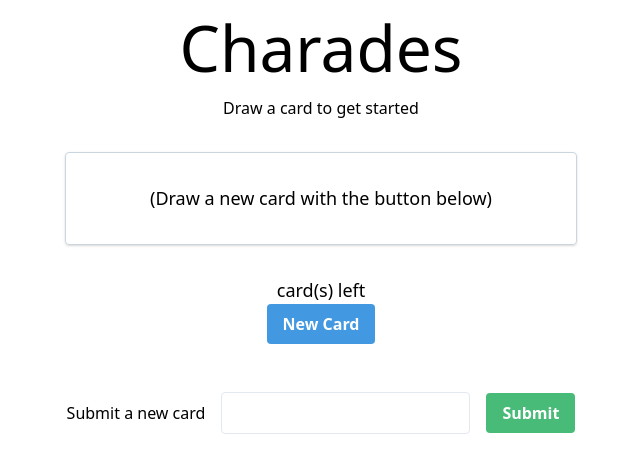
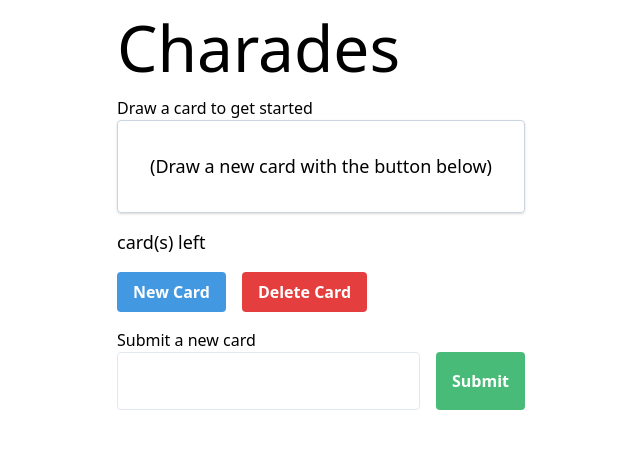
Before and after one commit to smmaci/charades, a Next.js app: page / in a window 1280 px wide. Shown: the top 472 px of the page, without its empty margins (319-959 px from the left). Built offline with nearby package versions, Linux system fonts and the light colour scheme.

Commit message:
UI fixes, cards now no longer deleted on GET, added DELETE handler, status message on successful submission

```diff
--- a/pages/api/card.js
+++ b/pages/api/card.js
@@ -12,35 +12,24 @@ const randomkeyAsync = promisify(client.randomkey).bind(client)
 const dbsizeAsync = promisify(client.dbsize).bind(client)
 const getAsync = promisify(client.get).bind(client)
 const authAsync = promisify(client.auth).bind(client)
+const delAsync = promisify(client.del).bind(client)
 
 
 export default async (req, res) => {
+  process.env.REDIS_AUTH_REQ !== 'false' && await authAsync(process.env.REDIS_AUTH)
+
   if(req.method === 'GET') {
-    if(process.env.REDIS_AUTH_REQ !== 'false') {
-      const auth = await authAsync(process.env.REDIS_AUTH)
-    }
     const randomkey = await randomkeyAsync()
     const value = await getAsync(randomkey)
     const remainingCards = await dbsizeAsync()
 
-    client.del(randomkey, (redis_err, redis_res) => {
-      if (redis_err) {
-        console.error(`Error deleting card with id ${randomkey}, value ${value}`)
-      } else {
-        console.log(`Deleted card id ${randomkey} with value ${value}:: ${redis_res}`)
-      }
+    res.status(200).json({
+      card: { text: value, id: randomkey },
+      remainingCards
     })
 
-    res.status(200).json({
-      card: { text: value },
-      remainingCards
-    })
   } else if(req.method === 'POST') {
     const newCardValue = JSON.parse(req.body).newCard
-
-    if(process.env.REDIS_AUTH_REQ !== 'false') {
-      const auth = await authAsync(process.env.REDIS_AUTH)
-    }
 
     client.set(uuidv4(), newCardValue, (redis_err, redis_res) => {
       if(redis_err) {
@@ -49,8 +38,16 @@ export default async (req, res) => {
         res.status(500).json({ status: 'failed'})
       } else {
         console.log(`Added card ${newCardValue}`)
-        res.status(200).json({ submitted: redis_res })
+        res.status(202).json({ submitted: redis_res })
       }
     })
+
+  } else if(req.method === 'DELETE') {
+    const id = JSON.parse(req.body).id
+    await delAsync(id)
+    const remainingCards = await dbsizeAsync()
+
+    res.status(200).json({ remainingCards })
+    console.log(`Deleted card id ${id}`)
   }
 }
--- a/pages/index.js
+++ b/pages/index.js
@@ -4,13 +4,13 @@ import CardSubmission from '../src/components/CardSubmission'
 
 export default function Home() {
   return (
-    <div className="container m-auto">
+    <div className="container flex flex-col items-center mx-auto">
       <Head>
         <title>Charades</title>
         <link rel="icon" href="/favicon.ico" />
       </Head>
 
-      <main className="flex flex-col items-center">
+      <main className="flex flex-col items-start">
         <h1 className="text-6xl">
           Charades
         </h1>
--- a/src/components/Card.js
+++ b/src/components/Card.js
@@ -9,16 +9,17 @@ export default class Card extends React.Component {
             remainingCards: undefined
         }
         this.newCard = this.newCard.bind(this)
+        this.deleteCard = this.deleteCard.bind(this)
     }
 
     newCard() {
-        fetch(`https://${process.env.NEXT_PUBLIC_HOST}${process.env.basePath || ''}/api/card`)
+        fetch(`${process.env.NEXT_PUBLIC_HOST}${process.env.basePath || ''}/api/card`)
             .then(res => res.json())
             .then(
                 (result) => {
                     this.setState({
                         isLoaded: true,
-                        card: result.card,
+                        card: { text: result.card.text, id: result.card.id },
                         remainingCards: result.remainingCards,
                         error: false
                     })
@@ -30,6 +31,18 @@ export default class Card extends React.Component {
                     });
                 }
             )
+    }
+
+    deleteCard() {
+        fetch(`${process.env.NEXT_PUBLIC_HOST}${process.env.basePath || ''}/api/card`, { method: 'DELETE', body: JSON.stringify({ id: this.state.card.id }) }).then(res => res.json())
+        .then(
+            (result) => {
+                this.setState({ remainingCards: result.remainingCards, card: { text: undefined, id: undefined}, isLoaded: false})
+            },
+            (error) => {
+                console.error(error)
+            }
+        )
     }
 
 
@@ -48,13 +61,16 @@ export default class Card extends React.Component {
         }
         return (
             <React.Fragment>
-                <div className="w-full flex flex-col items-center border border-gray-400 shadow rounded p-8 my-8 max-w-lg">
+                <div className="w-full flex flex-col items-center border border-gray-400 shadow rounded p-8 mb-4 max-w-lg">
                     {cardBody()}
                 </div>
-                <aside className="text-lg font-thin" >
+                <aside className="text-lg font-thin mb-4" >
                     {remainingCards} card(s) left
                 </aside>
-                <button className="bg-blue-500 hover:bg-blue-700 text-white font-bold py-2 px-4 rounded mb-12" onClick={this.newCard}>New Card</button>
+                <div className="mb-4">
+                    <button className="inline bg-blue-500 hover:bg-blue-700 text-white font-bold py-2 px-4 rounded mr-4" onClick={this.newCard}>New Card</button>
+                    <button className="inline bg-red-600 hover:bg-red-700 text-white font-bold py-2 px-4 rounded" onClick={this.deleteCard}>Delete Card</button>
+                </div>
             </React.Fragment>
         )
 
--- a/src/components/CardSubmission.js
+++ b/src/components/CardSubmission.js
@@ -4,6 +4,7 @@ export default class CardSubmission extends React.Component {
   constructor(props) {
     super(props)
     this.submitCard = this.submitCard.bind(this)
+    this.state = { successfulSubmission: false }
   }
 
   submitCard(e) {
@@ -13,28 +14,34 @@ export default class CardSubmission extends React.Component {
     if (newCardValue) {
       //TODO: Don't hit this, hit ${host}${basePath}/api/card
       // console.log(`Trying to hit `, `http://${process.env.NEXT_PUBLIC_HOST}${process.env.basePath || ''}/api/card`)
-      fetch(`https://${process.env.NEXT_PUBLIC_HOST}${process.env.basePath || ''}/api/card`, { method: 'POST', body: JSON.stringify({newCard: newCardValue}) }).then(res => res.json())
+      fetch(`${process.env.NEXT_PUBLIC_HOST}${process.env.basePath || ''}/api/card`, { method: 'POST', body: JSON.stringify({newCard: newCardValue}) }).then(res => res.json())
       .then(
           (result) => {
-              console.log(result)
+              this.setState({ successfulSubmission: { result, text: newCardValue}})
           },
           (error) => {
               console.error(error)
+              this.setState({successfulSubmission: false})
           }
       )
-      .then(() => {})
     }
   }
 
   render() {
+    const {successfulSubmission } = this.state
     return (
-      <form action="" onSubmit={this.submitCard}>
-        <label htmlFor="newCard">
-          Submit a new card
-        </label>
-        <input className="border rounded p-2 mx-4" name="newCard" id="newCard" />
-        <button type="submit" className="bg-green-500 hover:bg-green-700 text-white font-bold py-2 px-4 rounded" >Submit</button>
-      </form>
+      <div className="max-w-lg w-full flex flex-col">
+        <form action="" onSubmit={this.submitCard} className="w-full flex flex-col items-start">
+          <label htmlFor="newCard">
+            Submit a new card
+          </label>
+          <div className="flex w-full mb-2">
+            <input className="flex-grow border rounded p-4 mr-4" name="newCard" id="newCard" />
+            <button type="submit" className="bg-green-500 hover:bg-green-700 text-white font-bold py-2 px-4 rounded" >Submit</button>
+          </div>
+        </form>
+        { successfulSubmission && <div className="w-full border border-thick border-green-600 bg-green-200 rounded p-1">Submitted "{successfulSubmission.text}"</div> }
+      </div>
     )
   }
 }
```
